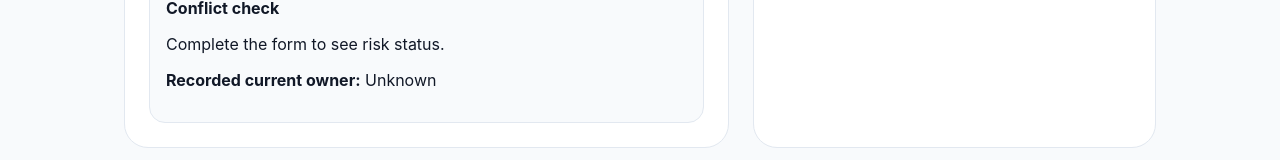
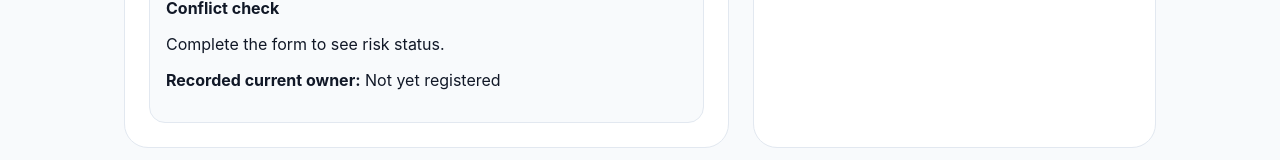
Before and after one commit to venkatesh-karanam/ASSET_DEAL_ROOM, a React (Vite) app: page / in a window 1280 px wide. Shown: the part 1760-1920 px from the top of the page. Built offline with nearby package versions, Linux system fonts and the light colour scheme.

Commit message:
Track ownership history: record current and previous owner for each asset

```diff
--- a/src/App.tsx
+++ b/src/App.tsx
@@ -24,10 +24,15 @@ function getInitialRooms(): DealRoom[] {
   }
 }
 
-function getInitialOwners(): Record<string, string> {
+interface OwnershipRecord {
+  currentOwner: string
+  previousOwner?: string
+}
+
+function getInitialOwners(): Record<string, OwnershipRecord> {
   try {
     const raw = window.localStorage.getItem(ownersKey)
-    return raw ? (JSON.parse(raw) as Record<string, string>) : {}
+    return raw ? (JSON.parse(raw) as Record<string, OwnershipRecord>) : {}
   } catch {
     return {}
   }
@@ -52,7 +57,7 @@ function getRiskStatus(room: DealRoom): { status: string; color: string } {
 
 function App() {
   const [rooms, setRooms] = useState<DealRoom[]>(getInitialRooms)
-  const [assetOwners, setAssetOwners] = useState<Record<string, string>>(getInitialOwners)
+  const [assetOwners, setAssetOwners] = useState<Record<string, OwnershipRecord>>(getInitialOwners)
   const [assetType, setAssetType] = useState<AssetType>('land')
   const [identifier, setIdentifier] = useState('')
   const [title, setTitle] = useState('')
@@ -83,7 +88,9 @@ function App() {
   }, [assetType, identifier, rooms])
 
   const activeOwnerKey = `${assetType}-${identifier.trim().toLowerCase()}`
-  const currentOwner = assetOwners[activeOwnerKey]
+  const ownershipRecord = assetOwners[activeOwnerKey]
+  const currentOwner = ownershipRecord?.currentOwner
+  const previousOwner = ownershipRecord?.previousOwner
   const riskSummary = useMemo(() => {
     if (!identifier || !buyerName || !sellerName) return 'Complete the form to see risk status.'
     const conflict = activeConflict ? 'Conflict detected: duplicate asset room exists.' : ''
@@ -106,7 +113,7 @@ function App() {
     )
 
     const key = `${assetType}-${identifier.trim().toLowerCase()}`
-    const currentOwner = assetOwners[key]
+    const currentOwner = assetOwners[key]?.currentOwner
     const isFraud = currentOwner ? currentOwner !== normalizedSeller : false
 
     if (isFraud) {
@@ -140,7 +147,7 @@ function App() {
 
     setRooms((prev) => [newRoom, ...prev])
     if (!isFraud && !currentOwner) {
-      setAssetOwners((prev) => ({ ...prev, [key]: normalizedSeller }))
+      setAssetOwners((prev) => ({ ...prev, [key]: { currentOwner: normalizedSeller } }))
     }
     setMessage(isFraud ? 'Deal room created with fraud flag.' : `Deal room created for ${newRoom.title}. Invite link: ${window.location.origin}/room/${newRoom.id}`)
   }
@@ -150,11 +157,19 @@ function App() {
     if (room) {
       setRooms((prev) => prev.map((r) => (r.id === id ? { ...r, completed: true } : r)))
       const key = `${room.assetType}-${room.identifier.toLowerCase()}`
-      const currentOwner = assetOwners[key]
+      const ownershipRecord = assetOwners[key]
+      const currentOwnerName = ownershipRecord?.currentOwner
       const sellerNameNormalized = room.sellerName.trim()
+      const buyerNameNormalized = room.buyerName.trim()
 
-      if (!room.fraud && (!currentOwner || currentOwner === sellerNameNormalized)) {
-        setAssetOwners((prev) => ({ ...prev, [key]: room.buyerName.trim() }))
+      if (!room.fraud && (!currentOwnerName || currentOwnerName === sellerNameNormalized)) {
+        setAssetOwners((prev) => ({
+          ...prev,
+          [key]: {
+            currentOwner: buyerNameNormalized,
+            previousOwner: currentOwnerName || sellerNameNormalized
+          }
+        }))
       }
     }
   }
@@ -275,7 +290,8 @@ function App() {
           <div className="status-card">
             <strong>Conflict check</strong>
             <p>{riskSummary}</p>
-            <p><strong>Recorded current owner:</strong> {currentOwner || 'Unknown'}</p>
+            <p><strong>Recorded current owner:</strong> {currentOwner || 'Not yet registered'}</p>
+            {previousOwner && <p><strong>Previous owner:</strong> {previousOwner}</p>}
             {activeConflict && <p className="danger">{activeConflict}</p>}
           </div>
         </section>
@@ -288,6 +304,8 @@ function App() {
             <div className="room-grid">
               {rooms.map((room) => {
                 const risk = getRiskStatus(room)
+                const assetKey = `${room.assetType}-${room.identifier.toLowerCase()}`
+                const ownership = assetOwners[assetKey]
                 return (
                   <article key={room.id} className="room-card">
                     <div className="room-header">
@@ -302,6 +320,12 @@ function App() {
                     <p><strong>Seller:</strong> {room.sellerName}</p>
                     <p><strong>Created:</strong> {new Date(room.createdAt).toLocaleString()}</p>
                     <p><strong>Status:</strong> {room.completed ? 'Completed' : 'Pending'}</p>
+                    {room.completed && ownership && (
+                      <>
+                        <p><strong>Current owner:</strong> {ownership.currentOwner}</p>
+                        {ownership.previousOwner && <p><strong>Previous owner:</strong> {ownership.previousOwner}</p>}
+                      </>
+                    )}
                     {room.conflict ? <p className="danger">{room.conflict}</p> : <p className="fine">No duplicate room found</p>}
                     {room.fraud ? <p className="danger">Fraud flag: Seller not current owner</p> : null}
                     {!room.completed && <button onClick={() => markCompleted(room.id)}>Mark as Completed</button>}
```
